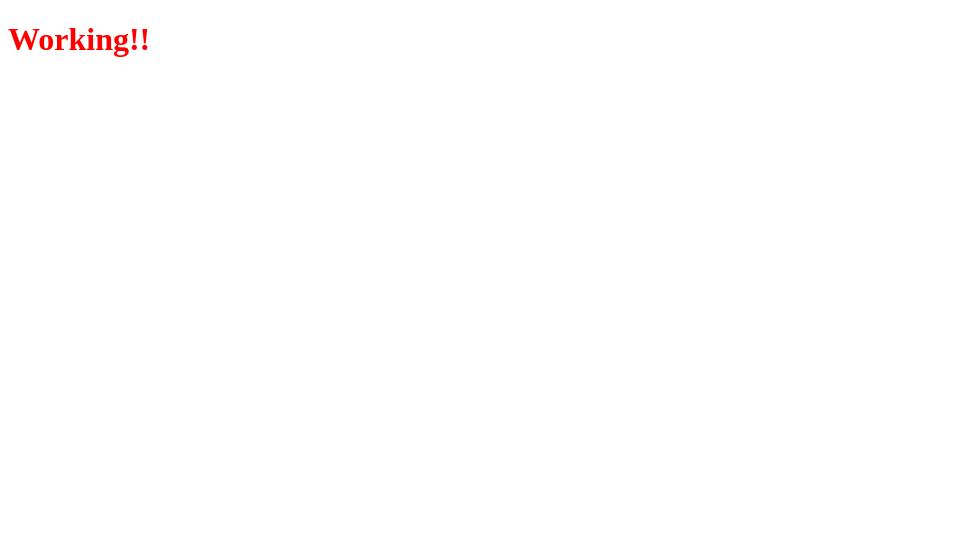
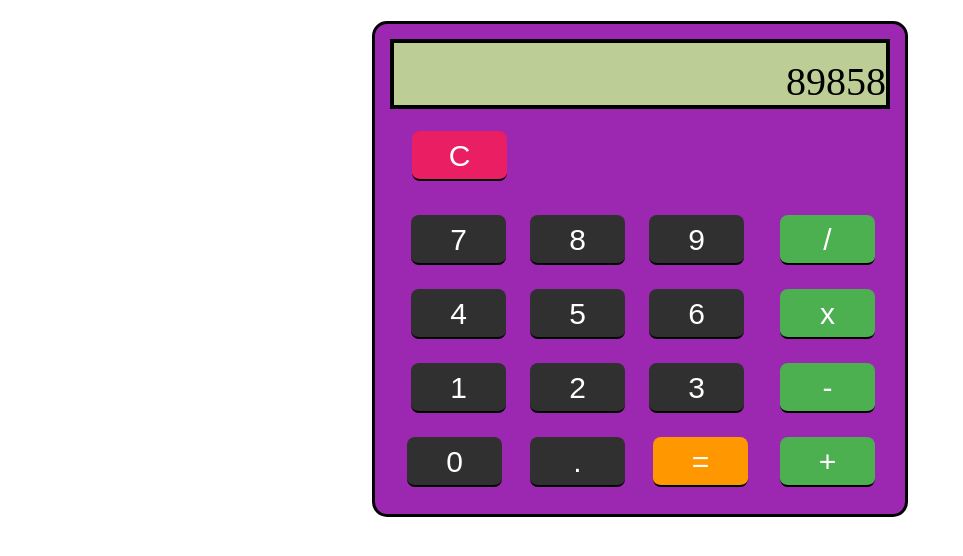
Before and after one commit to ghosthckrr/angular_calculator, a website built with webpack: page index.html in a window 1280 px wide. Shown: the whole page, without its empty margins (0-963 px from the left). Built offline with nearby package versions, Linux system fonts and the light colour scheme; some packages are replaced by stand-ins of ours.

Commit message:
calculator ui done!

```diff
--- a/index.html
+++ b/index.html
@@ -5,6 +5,20 @@
 </head>
 <body ng-controller="mycontroller">
 <h1>{{name}}</h1>
+<div class="container">
+	<div class="display">{{display}}</div>
+	<div class="cancle"><button class="num btn_cancle">C</button></div>
+	<div class="keys">
+	<div class="num_keys">
+		<button class="num btn_black" ng-repeat="btn in btns" ng-click=btnclick(btn)>{{btn}}</button>
+		<button class="num btn_black">.</button>
+		<button class="num btn_equal">=</button>
+	</div>
+	<div class="operation">
+		<button class="num btn_op" ng-repeat="op in operations" ng-click=btnclick(op)>{{op}}</button>
+	</div>
+	</div>
+</div>
 <script type="text/javascript" src="public/bundle.js"></script>
 </body>
 </html>
--- a/src/css/main.scss
+++ b/src/css/main.scss
@@ -1,3 +1,79 @@
 h1{
 	color:#ff0000;
 }
+.container{
+	margin: 0 auto;
+    width: 500px;
+    text-align: center;
+    background: #9C27B0;
+    padding: 15px;
+    border-radius: 15px;
+    border: 3px solid;
+}
+.display{
+    background-color: #bccd95;
+    font-size: 40px;
+    text-align: right;
+    padding-top: 15px;
+    border: 4px solid;
+}
+.cancle{
+	text-align: left;
+    padding: 10px;
+}
+.keys{
+	display: flex;
+}
+.num_keys{
+	width: 375px;
+}
+.operation{
+	width: 125px;
+}
+.num{
+	width: 95px;
+	height:50px;
+	margin: 12px;
+	font-size: 30px;
+	border:none;
+	border-radius:8px;
+	cursor:pointer;
+	outline: none;
+	color:white;
+}
+.btn_black{
+	background-color:#303030;
+	border-bottom:black 2px solid;
+	border-top:2px #303030 solid;
+}
+.btn_black:active{
+	border-top:black 2px solid;
+	border-bottom:2px #303030 solid;
+}
+.btn_op{
+	background-color:#4caf50;
+	border-bottom:black 2px solid;
+	border-top:2px #4caf50 solid;
+}
+.btn_op:active{
+	border-top:black 2px solid;
+	border-bottom:2px #4caf50 solid;
+}
+.btn_cancle{
+	background-color:#e91e63;
+	border-bottom:black 2px solid;
+	border-top:2px #e91e63 solid;
+}
+.btn_cancle:active{
+	border-top:black 2px solid;
+	border-bottom:2px #e91e63 solid;
+}
+.btn_equal{
+	background-color:#ff9800;
+	border-bottom:black 2px solid;
+	border-top:2px #ff9800 solid;
+}
+.btn_equal:active{
+	border-top:black 2px solid;
+	border-bottom:2px #ff9800 solid;
+}
--- a/src/index.js
+++ b/src/index.js
@@ -3,5 +3,15 @@ import './css/main.scss';
 
 const app = angular.module('myapp',[]);
 app.controller('mycontroller',($scope)=>{
-  $scope.name = "Working!!";
+
+ let buttons =[7,8,9,4,5,6,1,2,3,0];
+ let operations = ["/","x","-","+"];
+  $scope.btns = buttons;
+  $scope.display = "89858";
+  $scope.operations = operations;
+
+  $scope.btnclick = (e)=>{
+
+  };
+
 });
```
